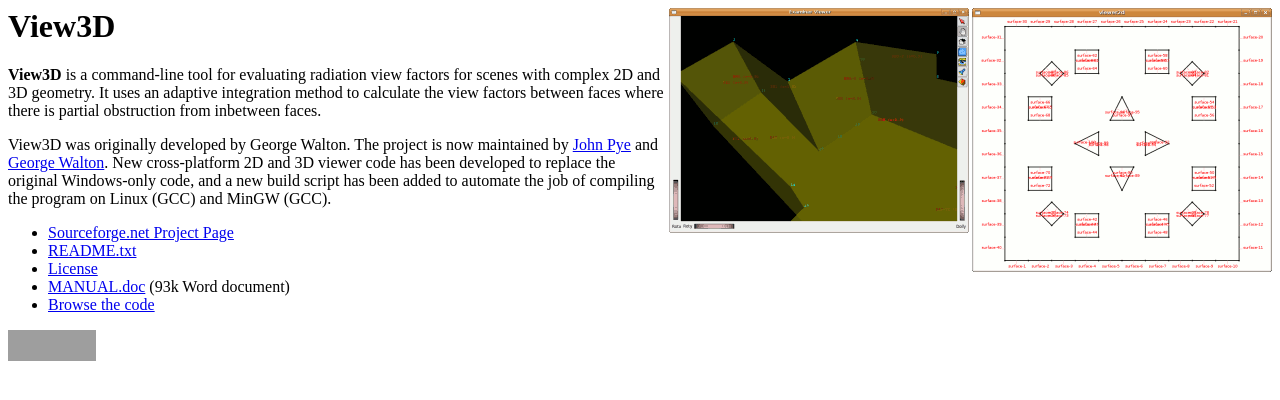
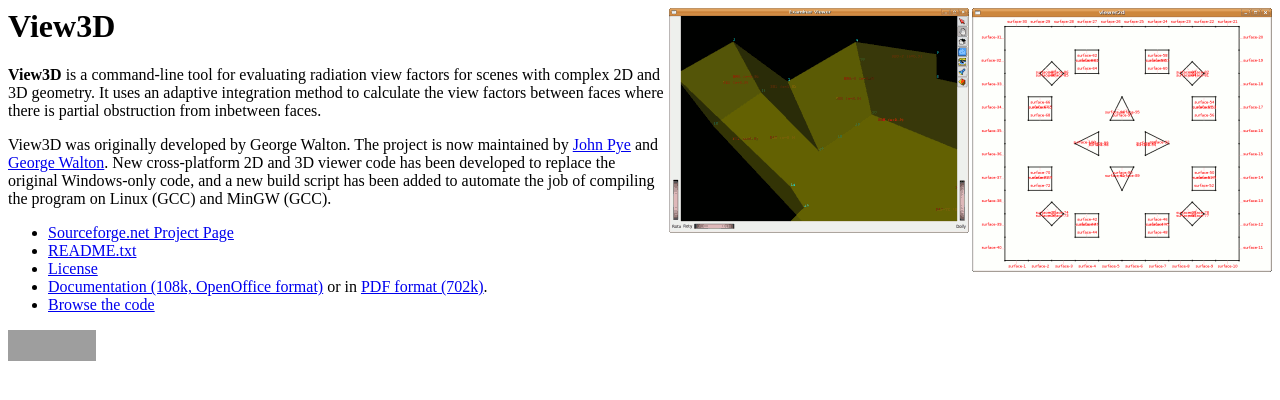
Before and after one commit to JakeOShannessy/view3d, a PHP site: page / in a window 1280 px wide. Shown: the top 400 px of the page. Run offline with PHP 8.4, Linux system fonts and the light colour scheme; grey boxes are pictures that could not be loaded.

Commit message:
Update doc links.

```diff
--- a/htdocs/index.php
+++ b/htdocs/index.php
@@ -14,7 +14,7 @@
 <li><a href="http://sourceforge.net/projects/view3d">Sourceforge.net Project Page</a>
 <li><a href="http://view3d.svn.sourceforge.net/viewvc/*checkout*/view3d/trunk/README.txt">README.txt</a>
 <li><a href="http://view3d.svn.sourceforge.net/viewvc/*checkout*/view3d/trunk/LICENSE.txt">License</a>
-<li><a href="http://view3d.svn.sourceforge.net/viewvc/*checkout*/view3d/trunk/MANUAL.doc">MANUAL.doc</a> (93k Word document)
+<li><a href="http://view3d.svn.sourceforge.net/viewvc/*checkout*/view3d/trunk/view3d-user-manual.odt">Documentation (108k, OpenOffice format)</a> or in <a href="http://view3d.svn.sourceforge.net/viewvc/*checkout*/view3d/trunk/VIEW3D-USER-MANUAL.pdf">PDF format (702k)</a>.
 <li><a href="http://view3d.svn.sourceforge.net/viewvc/view3d/trunk/">Browse the code</a>
 </ul>
 
```
